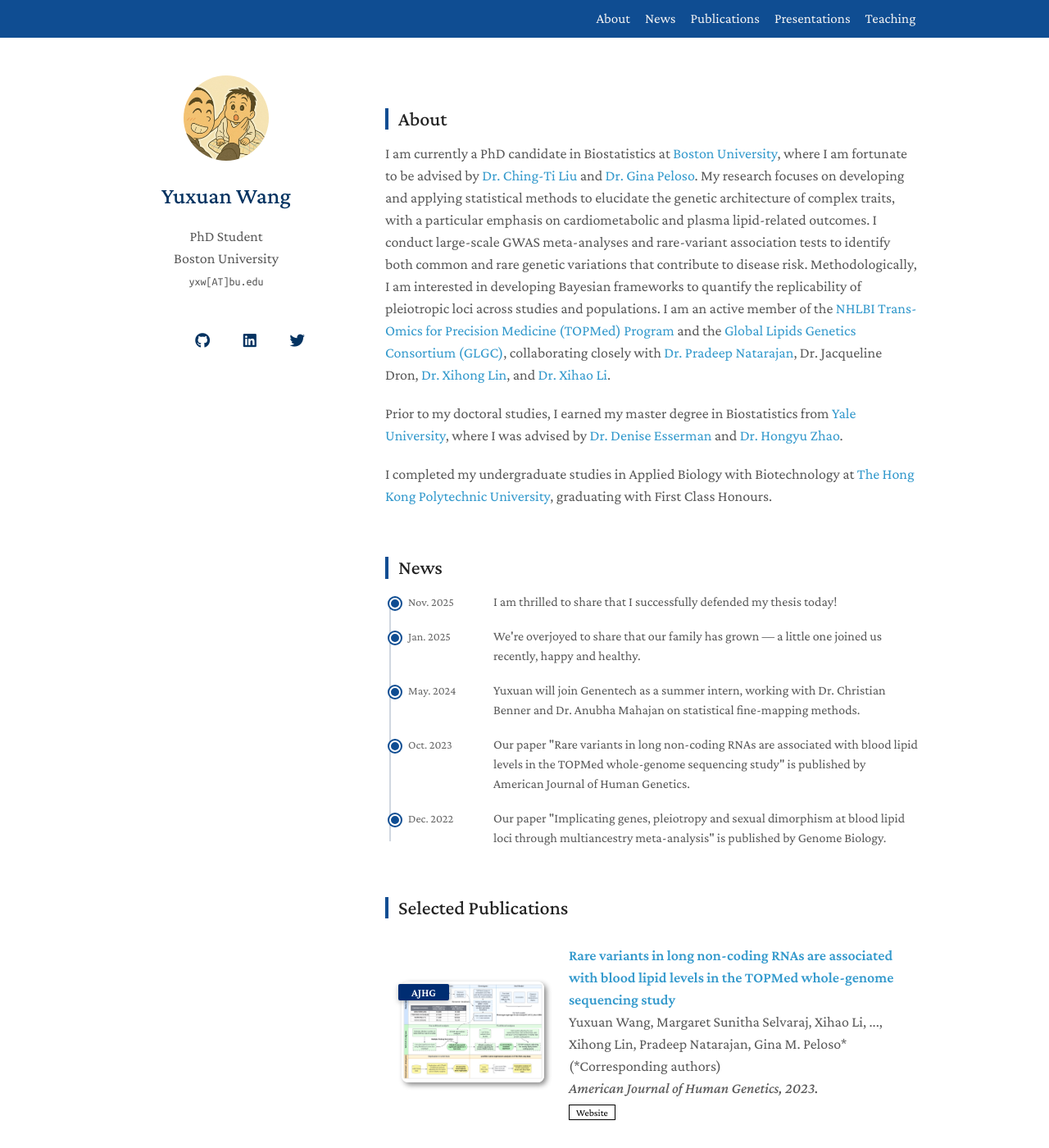
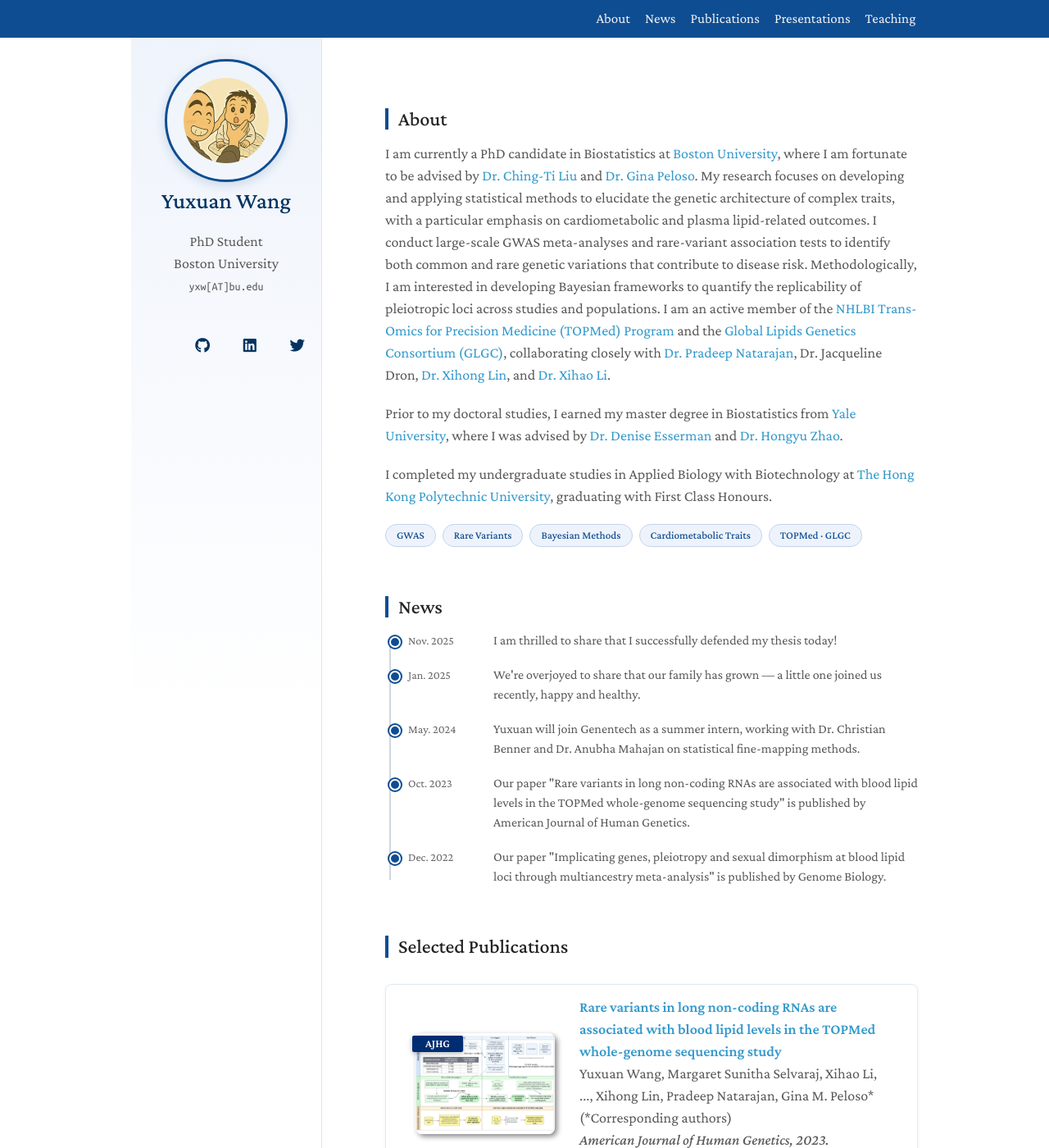
Before and after one commit to yxwyx/yxwyx.github.io, a Jekyll site: the page built from index.md, in a window 1280 px wide and 1400 px high. Shown: the whole window at 82% size. Built offline with Jekyll 4.4.1, drawn with Linux system fonts in a browser that asks for light colours; nearby versions of some CDN libraries; a style sheet for code colours, icons or effects is not loaded.

Commit message:
Hero refresh, pub cards, research tags

```diff
--- a/_includes/publications.md
+++ b/_includes/publications.md
@@ -44,8 +44,6 @@
 </div>
 </li>
 
-<br>
-
 {% endfor %}
 
 </ol>
--- a/_sass/minimal-light-no-dark-mode.scss
+++ b/_sass/minimal-light-no-dark-mode.scss
@@ -171,9 +171,8 @@
         border-radius: 100%;
         width: 45%;
         padding: 20px;
-        // border: 1px solid #ddd;
-        // padding: 3px;
-        // box-shadow: 0 -1px 5px 1px rgba(200, 200, 200, 0.3);
+        border: 3px solid #0f4d92;
+        box-shadow: 0 4px 14px rgba(15, 77, 146, 0.18);
       }
 
     #header .image.avatar {
@@ -288,7 +287,10 @@
   position:fixed;
   -webkit-font-smoothing:subpixel-antialiased;
   padding-top:4.0em;
-  text-align:center
+  text-align:center;
+  background: linear-gradient(180deg, #eef3fb 0%, #ffffff 60%);
+  border-right: 1px solid #dce6f0;
+  height: 100vh;
 }
 
 
--- a/assets/css/nav.css
+++ b/assets/css/nav.css
@@ -115,6 +115,25 @@
 
    }
 
+/* ── Research Interest Tags ───────────────────────────────── */
+.research-tags {
+  margin: 18px 0 4px;
+  display: flex;
+  flex-wrap: wrap;
+  gap: 8px;
+}
+
+.research-tags .tag {
+  background-color: #eef3fb;
+  color: #0f4d92;
+  border: 1px solid #c2d4ec;
+  border-radius: 20px;
+  padding: 3px 13px;
+  font-size: 0.82rem;
+  font-weight: 500;
+  white-space: nowrap;
+}
+
 /* ── Section Headings ─────────────────────────────────────── */
 .section-heading {
   border-left: 4px solid #0f4d92;
--- a/assets/css/publications-no-dark-mode.css
+++ b/assets/css/publications-no-dark-mode.css
@@ -36,7 +36,21 @@
 
 .publications ol.bibliography { list-style: none; padding: 0; margin-top: 0; }
 
-.publications ol.bibliography li { min-height: 110px; margin-bottom: 0.5rem; }
+.publications ol.bibliography li {
+  min-height: 110px;
+  margin-bottom: 1.2rem;
+  background: #fff;
+  border: 1px solid #e2eaf4;
+  border-radius: 8px;
+  padding: 14px 16px;
+  box-shadow: 0 1px 4px rgba(0, 0, 0, 0.06);
+  transition: transform 0.2s ease, box-shadow 0.2s ease;
+}
+
+.publications ol.bibliography li:hover {
+  transform: translateY(-3px);
+  box-shadow: 0 6px 18px rgba(15, 77, 146, 0.13);
+}
 
 .publications ol.bibliography li .abbr { height: 8rem; margin-bottom: 0.5rem; }
 
--- a/index.md
+++ b/index.md
@@ -12,6 +12,14 @@
 
 I completed my undergraduate studies in Applied Biology with Biotechnology at [The Hong Kong Polytechnic University](https://www.polyu.edu.hk/), graduating with First Class Honours.
 
+<div class="research-tags">
+  <span class="tag">GWAS</span>
+  <span class="tag">Rare Variants</span>
+  <span class="tag">Bayesian Methods</span>
+  <span class="tag">Cardiometabolic Traits</span>
+  <span class="tag">TOPMed · GLGC</span>
+</div>
+
 {% include_relative _includes/news.md %}
 
 {% include_relative _includes/publications.md %}
```
